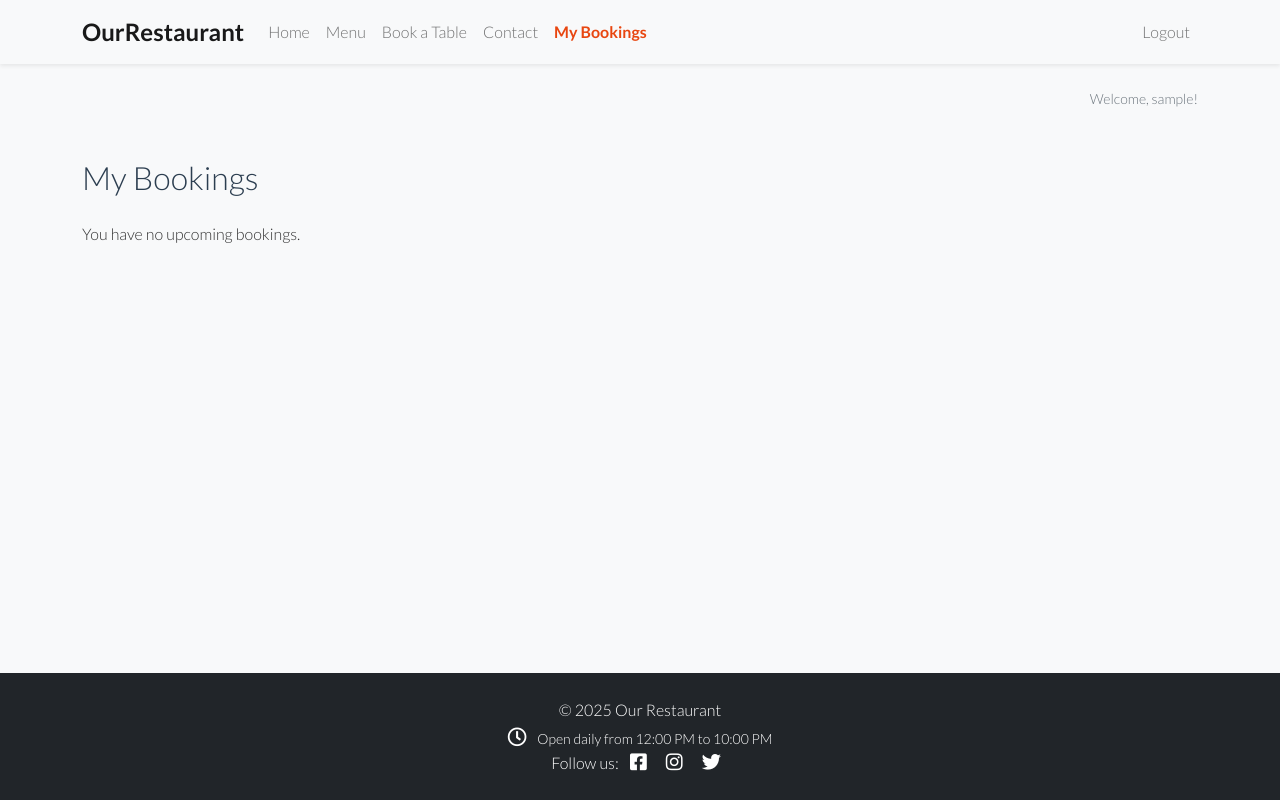
After one commit to GeorgeBarh/restaurant-booking-system-project, a Django app: page /reservations/my-bookings/ in a window 1280 px wide. The commit adds this page. Run offline with Django 4.2, Linux system fonts and the light colour scheme; the visitor is signed in with stand-in values (Sample User, id 1); data that the repository does not hold is empty.

```diff
--- /dev/null
+++ b/reservations/templates/reservations/my_bookings.html
@@ -0,0 +1,18 @@
+{% extends "base.html" %}
+{% block content %}
+<div class="container mt-5">
+    <h2 class="mb-4">My Bookings</h2>
+    {% if bookings %}
+    <ul class="list-group">
+        {% for booking in bookings %}
+        <li class="list-group-item">
+            <strong>{{ booking.date }} at {{ booking.time }}</strong><br>
+            Table {{ booking.table.number }} for {{ booking.table.seats }} seats
+        </li>
+        {% endfor %}
+    </ul>
+    {% else %}
+    <p>You have no upcoming bookings.</p>
+    {% endif %}
+</div>
+{% endblock %}
--- a/reservations/urls.py
+++ b/reservations/urls.py
@@ -1,6 +1,7 @@
 from django.urls import path
-from .views import BookTableView
+from . import views
 
 urlpatterns = [
-    path('', BookTableView.as_view(), name='book_table'),
+    path("book/", views.BookTableView.as_view(), name="book_table"),
+    path("my-bookings/", views.MyBookingsView.as_view(), name="my_bookings"),
 ]
--- a/reservations/views.py
+++ b/reservations/views.py
@@ -1,8 +1,47 @@
 from django.views.generic.edit import CreateView
-from .models import Booking
+from django.contrib.auth.mixins import LoginRequiredMixin
+from django.views.generic import ListView
+from django.contrib import messages
+from django.shortcuts import redirect
+from datetime import date, datetime
+from .models import Booking, Table
+from .forms import BookingForm
 
-class BookTableView(CreateView):
+class BookTableView(LoginRequiredMixin, CreateView):
     model = Booking
-    fields = ['name', 'email', 'phone', 'date', 'time', 'table']
+    form_class = BookingForm
     template_name = "reservations/book_table.html"
-    success_url = "/reservations/?success=true"
+
+    def form_valid(self, form):
+        form.instance.user = self.request.user
+        guests = form.cleaned_data['guests']
+        date_ = form.cleaned_data['date']
+        time_ = form.cleaned_data['time']
+
+        # ❌ Prevent past booking
+        if datetime.combine(date_, time_) < datetime.now():
+            messages.error(self.request, "You cannot book in the past.")
+            return redirect('book_table')
+
+        # ✅ Find available table
+        booked_table_ids = Booking.objects.filter(date=date_, time=time_).values_list('table_id', flat=True)
+        available_tables = Table.objects.filter(seats__gte=guests).exclude(id__in=booked_table_ids).order_by('seats')
+
+        if available_tables.exists():
+            form.instance.table = available_tables.first()
+            messages.success(self.request, f"Table reserved for {guests} guests on {date_} at {time_}.")
+            return super().form_valid(form)
+        else:
+            messages.error(self.request, "No tables available for that time and group size.")
+            return redirect('book_table')
+
+    def get_success_url(self):
+        return "/reservations/my-bookings/"
+
+class MyBookingsView(LoginRequiredMixin, ListView):
+    model = Booking
+    template_name = "reservations/my_bookings.html"
+    context_object_name = "bookings"
+
+    def get_queryset(self):
+        return Booking.objects.filter(user=self.request.user).order_by("date", "time")
--- a/templates/base.html
+++ b/templates/base.html
@@ -3,6 +3,7 @@
 {% url 'account_login' as login_url %}
 {% url 'account_signup' as signup_url %}
 {% url 'account_logout' as logout_url %}
+{% url 'my_bookings' as my_bookings_url %}
 
 <!DOCTYPE html>
 <html class="h-100" lang="en">
@@ -35,12 +36,11 @@
                 aria-controls="navContent" aria-expanded="false" aria-label="Toggle navigation">
                 <span class="navbar-toggler-icon"></span>
             </button>
-
             <div class="collapse navbar-collapse" id="navContent">
                 <ul class="navbar-nav me-auto mb-2 mb-lg-0">
                     <li class="nav-item">
                         <a class="nav-link {% if request.path == home_url %}active{% endif %}"
-                            href="{{ home_url }}">Home</a>
+                            href="{% url 'home' %}">Home</a>
                     </li>
                     <li class="nav-item">
                         <a class="nav-link" href="{% url 'menu' %}">Menu</a>
@@ -51,10 +51,15 @@
                     <li class="nav-item">
                         <a class="nav-link" href="{% url 'contact' %}">Contact</a>
                     </li>
+                    {% if user.is_authenticated %}
+                    <li class="nav-item">
+                        <a class="nav-link {% if request.path == my_bookings_url %}active{% endif %}"
+                            href="{% url 'my_bookings' %}">My Bookings</a>
+                    </li>
+                    {% endif %}
                 </ul>
 
-                <!-- Auth Links -->
-                <ul class="navbar-nav ms-auto mb-2 mb-lg-0">
+                <ul class="navbar-nav mb-2 mb-lg-0">
                     {% if user.is_authenticated %}
                     <li class="nav-item">
                         <a class="nav-link {% if request.path == logout_url %}active{% endif %}"
@@ -71,28 +76,24 @@
                     </li>
                     {% endif %}
                 </ul>
-
-                <span class="navbar-text text-muted d-none d-lg-inline ms-3">
-                    Fine Dining & Memorable Moments
-                </span>
             </div>
         </div>
     </nav>
 
     <!-- Page Content -->
     <main class="flex-shrink-0 flex-grow-1 bg-light py-4">
-        {% if user.is_authenticated %}
         <div class="container">
+            {% if user.is_authenticated %}
             <p class="text-end text-muted small">Welcome, {{ user.username }}!</p>
+            {% else %}
+            <p class="text-end text-muted small">You are not logged in</p>
+            {% endif %}
         </div>
-        {% else %}
-        <div class="container">
-            <p class="text-end text-muted small">You are not logged in</p>
-        </div>
-        {% endif %}
+
 
         {% block content %}
         {% endblock %}
+
     </main>
 
     <!-- Footer -->
```
Also changed, not shown: reservations/forms.py (added, +35 -0 lines), reservations/models.py (+6 -6 lines), reservations/templates/reservations/book_table.html (+20 -6 lines), reservations/migrations/0008_remove_booking_email_booking_user.py (added), reservations/migrations/0009_booking_email.py (added), reservations/migrations/0010_booking_guests.py (added).
